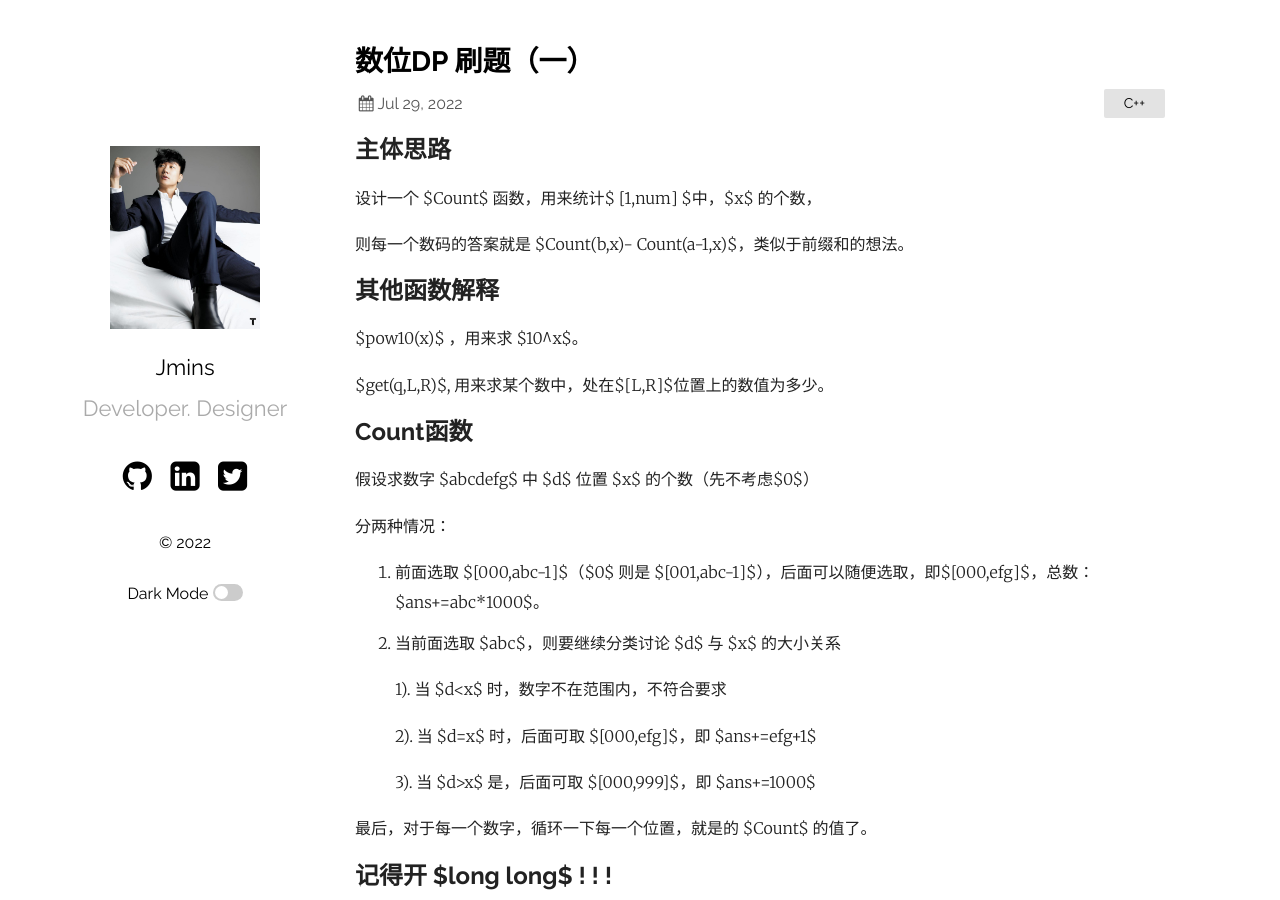
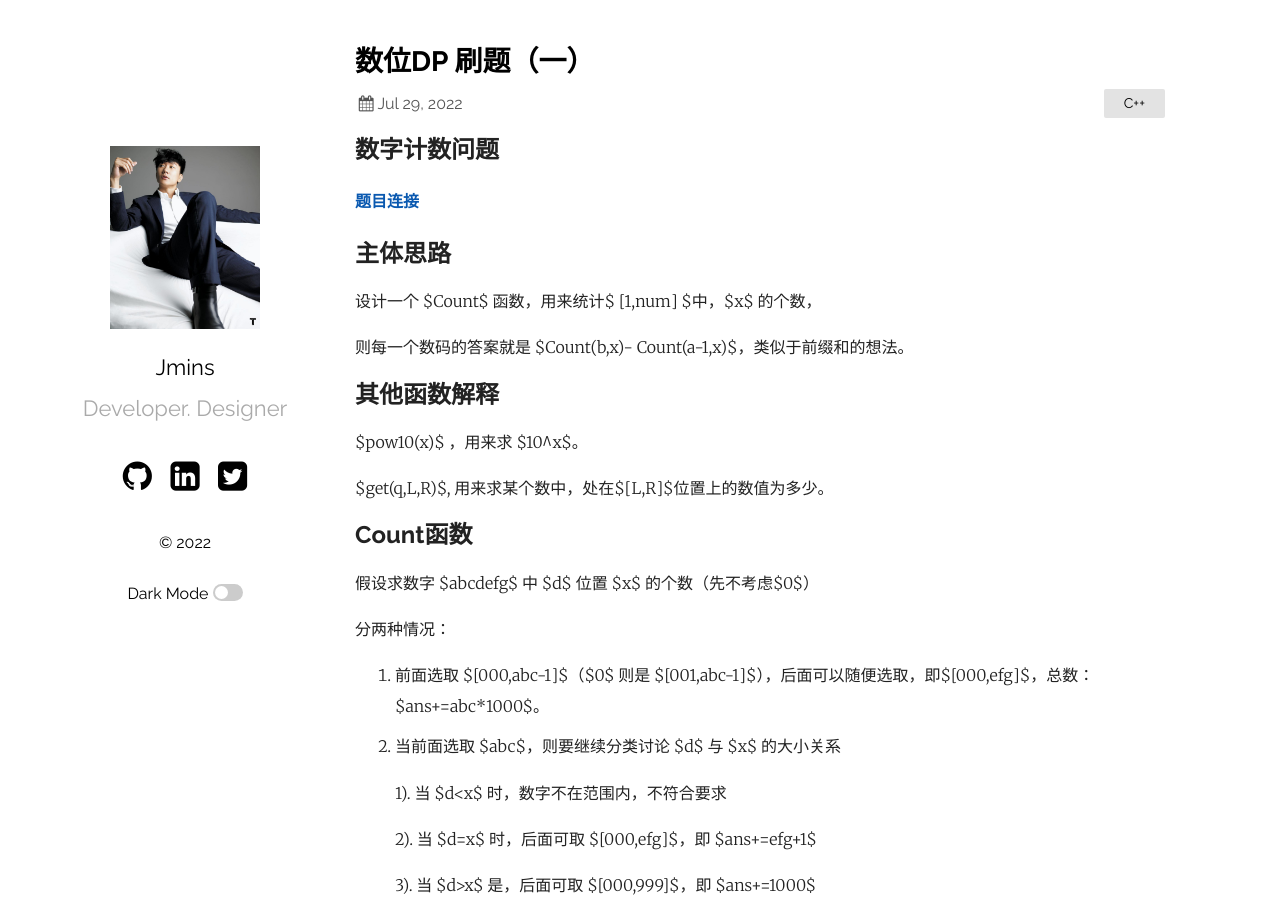
Before and after one commit to 0Jmins0/0Jmins0.github.io, a Jekyll site: the page built from _posts/2020-08-02-数位DP.md, in a window 1280 px wide and 900 px high. Built offline with Jekyll 4.4.1, drawn with Linux system fonts in a browser that asks for light colours.

Commit message:
Update 2020-08-02-数位DP.md

```diff
--- a/_posts/2020-08-02-数位DP.md
+++ b/_posts/2020-08-02-数位DP.md
@@ -4,7 +4,8 @@ title:  "数位DP 刷题（一）"
 date:   2022-07-29 09:03:36 +0530
 categories: C++
 ---
-
+## 数字计数问题
+#### [题目连接](https://www.luogu.com.cn/problem/P2602)
 ## 主体思路
 
 设计一个 $Count$ 函数，用来统计$ [1,num] $中，$x$ 的个数，
```
